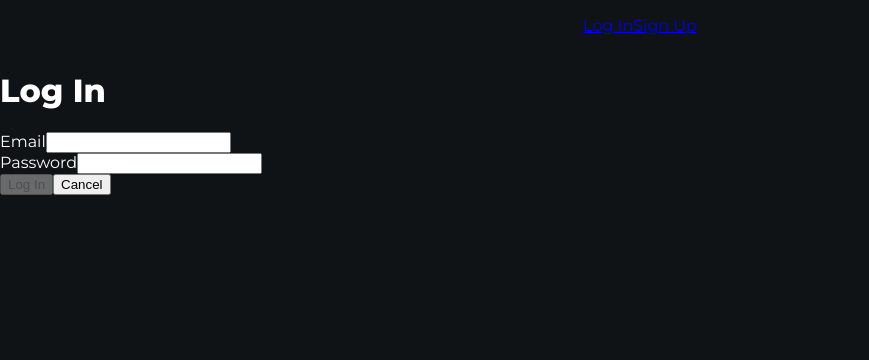
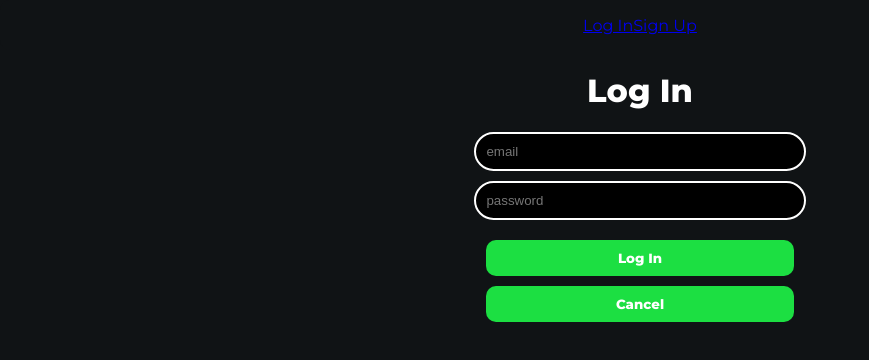
Before and after one commit to ClarkDoom/syndicate-refactor-front-end, a React (Vite) app: page /login in a window 1280 px wide. Shown: the top 360 px of the page, without its empty margins (0-869 px from the left). Built offline with nearby package versions, Linux system fonts and the light colour scheme; no server answers.

Commit message:
style login page

```diff
--- a/src/components/LoginForm/LoginForm.tsx
+++ b/src/components/LoginForm/LoginForm.tsx
@@ -10,8 +10,9 @@ import { AuthFormProps } from '../../types/props'
 import { LoginFormData } from '../../types/forms'
 import { handleErrMsg } from '../../types/validators'
 
+
 const LoginForm = (props: AuthFormProps): JSX.Element => {
-  const {updateMessage, handleAuthEvt} = props
+  const { updateMessage, handleAuthEvt } = props
   const navigate = useNavigate()
 
   const [formData, setFormData] = useState<LoginFormData>({
@@ -43,40 +44,37 @@ const LoginForm = (props: AuthFormProps): JSX.Element => {
   }
 
   return (
+    <div>
       <form
         autoComplete="off"
         onSubmit={handleSubmit}
-
       >
-      <div >
-        <label htmlFor="email" >Email</label>
+        <label htmlFor="email" ></label>
         <input
           type="text"
           id="email"
           value={formData.email}
           name="email"
+          placeholder='email'
           onChange={handleChange}
         />
-      </div>
-      <div >
-        <label htmlFor="password" >Password</label>
+        <label htmlFor="password" ></label>
         <input
           type="password"
           id="password"
           value={formData.password}
           name="password"
+          placeholder='password'
           onChange={handleChange}
         />
-      </div>
-      <div>
-        <button disabled={isFormInvalid()} >
+          <button disabled={isFormInvalid()} type="submit">
             Log In
           </button>
           <Link to="/">
             <button>Cancel</button>
           </Link>
+      </form>
     </div>
-    </form>
   )
 }
 
--- a/src/index.css
+++ b/src/index.css
@@ -5,6 +5,11 @@ body {
   -moz-osx-font-smoothing: grayscale;
 }
 
+#root {
+  display: flex;
+  flex-direction: column;
+  text-align: center;
+}
 
 
 
--- /dev/null
+++ b/src/pages/Login/Login.module.css
@@ -0,0 +1,50 @@
+.page {
+  display: flex;
+  flex-direction: column;
+  align-self: center;
+  align-items: center;
+  width: 60%;
+  justify-self: center;
+}
+
+.wrapper {
+  width: 40%;
+  justify-content: center;
+}
+
+
+form {
+  display: flex;
+  flex-direction: column;
+  width: 100%;
+}
+
+.page input {
+  align-self: center;
+  width: 100%;
+  padding: 10px;
+  border-radius: 20px;
+  background-color: black;
+  color: white;
+  border: 2px solid white;
+  margin-bottom: 10px;
+}
+
+
+.page button {
+width: 100%;
+border-radius: 10px;
+padding: 5px;
+font-family: 'Montserrat', sans-serif;
+font-weight: 900;
+background-color: rgb(28, 223,66);
+color: white;
+border: 0px;
+text-decoration: none;
+padding: 10px;
+margin-top: 10px;
+}
+
+.page button:hover {
+opacity: .7;
+}
--- a/src/pages/Login/Login.tsx
+++ b/src/pages/Login/Login.tsx
@@ -3,6 +3,9 @@ import { useState } from 'react'
 
 // components
 import LoginForm from '../../components/LoginForm/LoginForm'
+
+
+import LoginStyles from "../Login/Login.module.css"
 
 // types
 interface LoginPageProps {
@@ -15,11 +18,13 @@ const LoginPage = (props: LoginPageProps): JSX.Element => {
   const updateMessage = (msg: string): void => setMessage(msg)
 
   return (
-    <main >
-      <h1>Log In</h1>
-      <p>{message}</p>
-      <LoginForm {...props} updateMessage={updateMessage} />
-    </main>
+    <div className={LoginStyles.page}>
+      <div className={LoginStyles.wrapper}>
+        <h1>Log In</h1>
+        <p>{message}</p>
+        <LoginForm {...props} updateMessage={updateMessage} />
+      </div>
+    </div>
   )
 }
 
```
Lines whose indentation alone changed are shown as unchanged.
